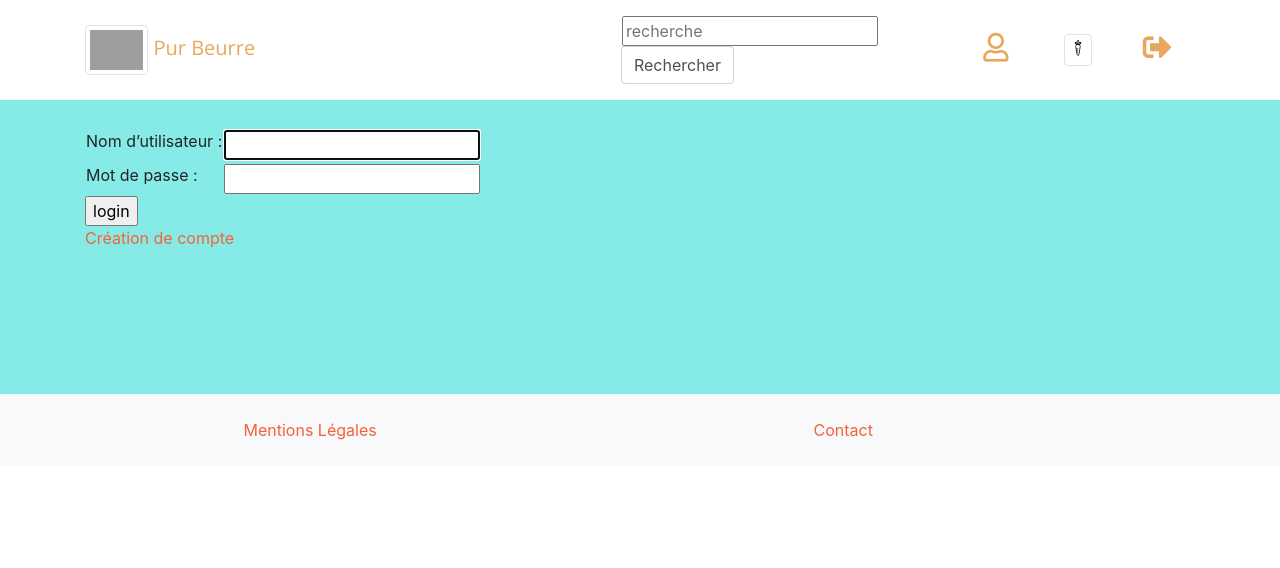
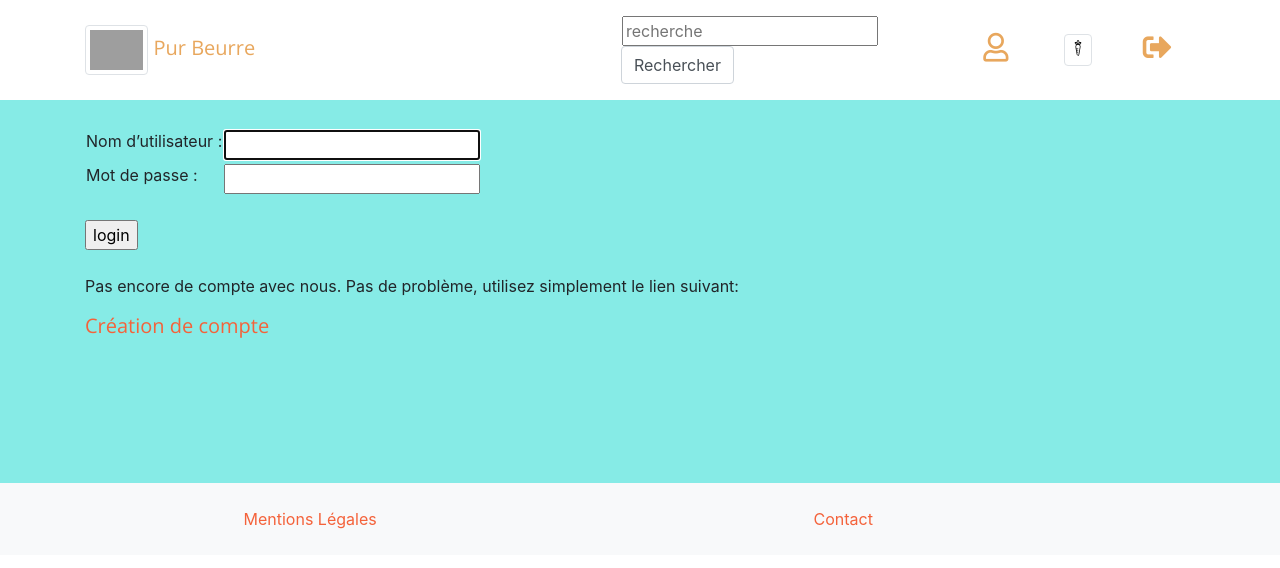
Before and after one commit to slesouef/PurBeurre_PurBonheur, a Django app: page /accounts/login/ in a window 1280 px wide. Shown: the top 568 px of the page. Run offline with Django 3.2, Linux system fonts and the light colour scheme; some libraries are stand-ins or nearby versions; some web fonts are replaced; grey boxes are pictures that could not be loaded.

Commit message:
verify site texts

```diff
--- a/templates/403.html
+++ b/templates/403.html
@@ -12,7 +12,7 @@
         </div>
         <div class="col-lg-8 align-self-baseline">
           <p class="text-white-75 font-weight-light mb-5">Vous n’êtes pas
-            autorisé à faire cette action.</p>
+            autorisé à faire cette action. Veuillez vous authentifier.</p>
           <hr class="divider">
         </div>
         <div class="col-lg-8">
--- a/templates/registration/login.html
+++ b/templates/registration/login.html
@@ -5,7 +5,8 @@
   <section class="page-section bg-bonbon" id="about">
     <div class="container">
       {% if form.errors %}
-         <p>Votre login et mot de passe ne correspondent pas. Merci de bien vouloir réessayer.</p>
+         <p>Votre login et mot de passe ne correspondent pas.
+            Merci de bien vouloir réessayer.</p>
       {% endif %}
 
       <form method="post" action="{% url 'login' %}">
@@ -20,12 +21,14 @@
             <td>{{ form.password }}</td>
           </tr>
         </table>
-
+        <br>
         <input type="submit" value="login">
         <input type="hidden" name="next" value="{{ next }}">
       </form>
-
-      <p><a href="{% url 'signup' %}">Création de compte</a></p>
+      <br>
+      <p>Pas encore de compte avec nous. Pas de problème, utilisez simplement
+      le lien suivant:</p>
+      <p><a class="h5" href="{% url 'signup' %}">Création de compte</a></p>
 
     </div>
   </section>
--- a/templates/search/results_page.html
+++ b/templates/search/results_page.html
@@ -8,8 +8,8 @@
                 <div class="row h-100 align-items-center justify-content-center text-center">
                     <div class="col-lg-10 align-self-center">
                         <h1 class="text-white font-weight-bold">"Ce n'est pas
-                            parce qu'on est chef qu'on connait la recette du
-                            succes"
+                            parce qu'on est chef qu'on connaît la recette
+                            du succès"
                             --Laurent Godbout</h1>
                     </div>
                 </div>
```
